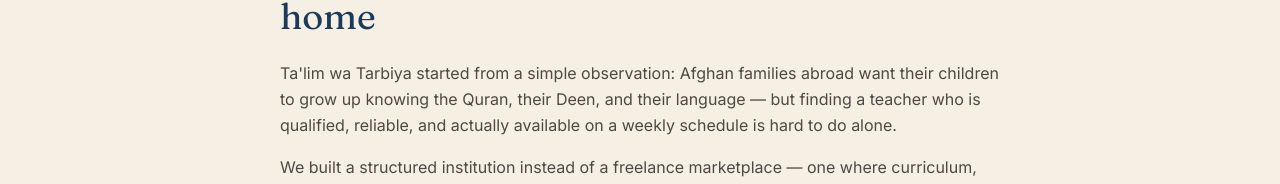
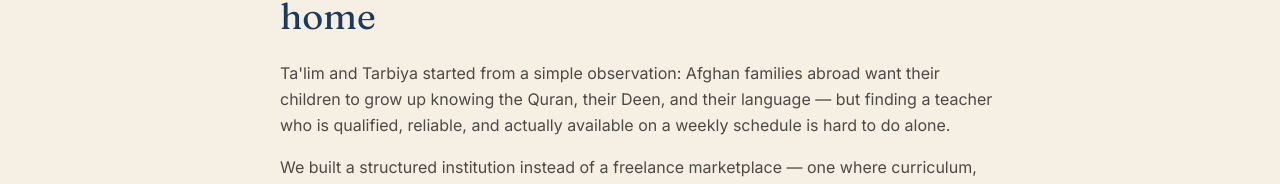
Before and after one commit to SamiHotak26/Taleem-And-Tarbiyah, a Next.js app: page /about in a window 1280 px wide. Shown: the part 229-413 px from the top of the page. Built offline with nearby package versions, Linux system fonts and the light colour scheme; no server answers.

Commit message:
Update page.tsx

```diff
--- a/app/about/page.tsx
+++ b/app/about/page.tsx
@@ -22,7 +22,7 @@
       </h1>
 
       <p className="mt-6 text-ink/80 leading-relaxed">
-        Ta&apos;lim wa Tarbiya started from a simple observation: Afghan
+        Ta&apos;lim and Tarbiya started from a simple observation: Afghan
         families abroad want their children to grow up knowing the Quran,
         their Deen, and their language — but finding a teacher who is
         qualified, reliable, and actually available on a weekly schedule is
```
